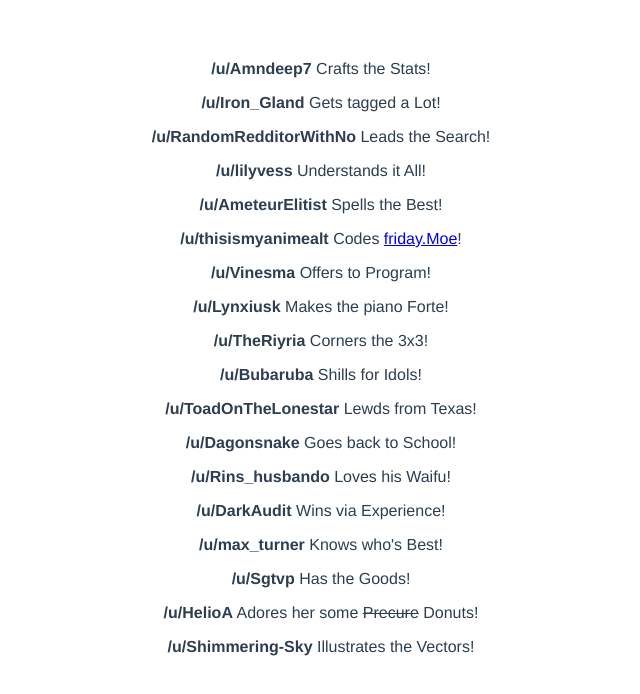
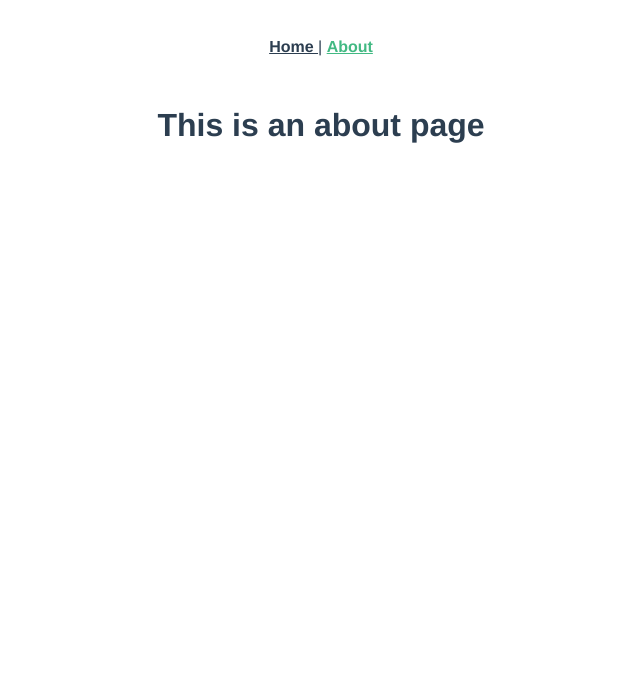
Before and after one commit to Amndeep7/cdf.moe, a Vue app in the folder website/: page /about in a window 1280 px wide. Shown: the top 694 px of the page, without its empty margins (319-959 px from the left). Built offline with nearby package versions, Linux system fonts and the light colour scheme.

Commit message:
Added vue router

```diff
--- a/website/package.json
+++ b/website/package.json
@@ -10,12 +10,14 @@
   "dependencies": {
     "core-js": "^3.6.4",
     "vue": "^2.6.11",
+    "vue-router": "^3.1.6",
     "vuex": "^3.1.3"
   },
   "devDependencies": {
     "@vue/cli": "^4.3.1",
     "@vue/cli-plugin-babel": "~4.3.0",
     "@vue/cli-plugin-eslint": "~4.3.0",
+    "@vue/cli-plugin-router": "^4.3.1",
     "@vue/cli-plugin-vuex": "^4.3.1",
     "@vue/cli-service": "~4.3.0",
     "@vue/cli-service-global": "^4.3.1",
--- a/website/src/App.vue
+++ b/website/src/App.vue
@@ -1,33 +1,16 @@
 <template>
   <div id="app">
-    <p><b>/u/Amndeep7</b> Crafts the Stats!</p>
-    <p><b>/u/Iron_Gland</b> Gets tagged a Lot!</p>
-    <p><b>/u/RandomRedditorWithNo</b> Leads the Search!</p>
-    <p><b>/u/lilyvess</b> Understands it All!</p>
-    <p><b>/u/AmeteurElitist</b> Spells the Best!</p>
-    <p><b>/u/thisismyanimealt</b> Codes <a href="https://friday.moe">friday.Moe</a>!</p>
-    <p><b>/u/Vinesma</b> Offers to Program!</p>
-    <p><b>/u/Lynxiusk</b> Makes the piano Forte!</p>
-    <p><b>/u/TheRiyria</b> Corners the 3x3!</p>
-    <p><b>/u/Bubaruba</b> Shills for Idols!</p>
-    <p><b>/u/ToadOnTheLonestar</b> Lewds from Texas!</p>
-    <p><b>/u/Dagonsnake</b> Goes back to School!</p>
-    <p><b>/u/Rins_husbando</b> Loves his Waifu!</p>
-    <p><b>/u/DarkAudit</b> Wins via Experience!</p>
-    <p><b>/u/max_turner</b> Knows who's Best!</p>
-    <p><b>/u/Sgtvp</b> Has the Goods!</p>
-    <p><b>/u/HelioA</b> Adores her some <del>Precure</del> Donuts!</p>
-    <p><b>/u/Shimmering-Sky</b> Illustrates the Vectors!</p>
+    <div id="nav">
+      <router-link to="/">
+        Home
+      </router-link> |
+      <router-link to="/about">
+        About
+      </router-link>
+    </div>
+    <router-view />
   </div>
 </template>
-
-<script>
-export default {
-  name: 'App',
-  components: {
-  },
-};
-</script>
 
 <style>
 #app {
@@ -36,6 +19,18 @@ export default {
   -moz-osx-font-smoothing: grayscale;
   text-align: center;
   color: #2c3e50;
-  margin-top: 60px;
+}
+
+#nav {
+  padding: 30px;
+}
+
+#nav a {
+  font-weight: bold;
+  color: #2c3e50;
+}
+
+#nav a.router-link-exact-active {
+  color: #42b983;
 }
 </style>
--- a/website/src/main.js
+++ b/website/src/main.js
@@ -1,10 +1,12 @@
 import Vue from 'vue';
 import App from './App.vue';
 import store from './store';
+import router from './router';
 
 Vue.config.productionTip = false;
 
 new Vue({
   store,
+  router,
   render: (h) => h(App),
 }).$mount('#app');
--- /dev/null
+++ b/website/src/router/index.js
@@ -0,0 +1,29 @@
+import Vue from 'vue';
+import VueRouter from 'vue-router';
+import Home from '../views/Home.vue';
+
+Vue.use(VueRouter);
+
+const routes = [
+  {
+    path: '/',
+    name: 'Home',
+    component: Home,
+  },
+  {
+    path: '/about',
+    name: 'About',
+    // route level code-splitting
+    // this generates a separate chunk (about.[hash].js) for this route
+    // which is lazy-loaded when the route is visited.
+    component: () => import(/* webpackChunkName: "about" */ '../views/About.vue'),
+  },
+];
+
+const router = new VueRouter({
+  mode: 'history',
+  base: process.env.BASE_URL,
+  routes,
+});
+
+export default router;
--- /dev/null
+++ b/website/src/views/About.vue
@@ -0,0 +1,5 @@
+<template>
+  <div class="about">
+    <h1>This is an about page</h1>
+  </div>
+</template>
--- /dev/null
+++ b/website/src/views/Home.vue
@@ -0,0 +1,38 @@
+<template>
+  <div class="home">
+    <img
+      alt="Vue logo"
+      src="../assets/logo.png"
+    >
+    <p><b>/u/Amndeep7</b> Crafts the Stats!</p>
+    <p><b>/u/Iron_Gland</b> Gets tagged a Lot!</p>
+    <p><b>/u/RandomRedditorWithNo</b> Leads the Search!</p>
+    <p><b>/u/lilyvess</b> Understands it All!</p>
+    <p><b>/u/AmeteurElitist</b> Spells the Best!</p>
+    <p><b>/u/thisismyanimealt</b> Codes <a href="https://friday.moe">friday.Moe</a>!</p>
+    <p><b>/u/Vinesma</b> Offers to Program!</p>
+    <p><b>/u/Lynxiusk</b> Makes the piano Forte!</p>
+    <p><b>/u/TheRiyria</b> Corners the 3x3!</p>
+    <p><b>/u/Bubaruba</b> Shills for Idols!</p>
+    <p><b>/u/ToadOnTheLonestar</b> Lewds from Texas!</p>
+    <p><b>/u/Dagonsnake</b> Goes back to School!</p>
+    <p><b>/u/Rins_husbando</b> Loves his Waifu!</p>
+    <p><b>/u/DarkAudit</b> Wins via Experience!</p>
+    <p><b>/u/max_turner</b> Knows who's Best!</p>
+    <p><b>/u/Sgtvp</b> Has the Goods!</p>
+    <p><b>/u/HelioA</b> Loves her some <del>Precure</del> Donuts!</p>
+    <HelloWorld msg="Welcome to Your Vue.js App" />
+  </div>
+</template>
+
+<script>
+// @ is an alias to /src
+import HelloWorld from '@/components/HelloWorld.vue';
+
+export default {
+  name: 'Home',
+  components: {
+    HelloWorld,
+  },
+};
+</script>
```
Also changed, not shown: 1 other file (tests, documents, lock files or other folders).
